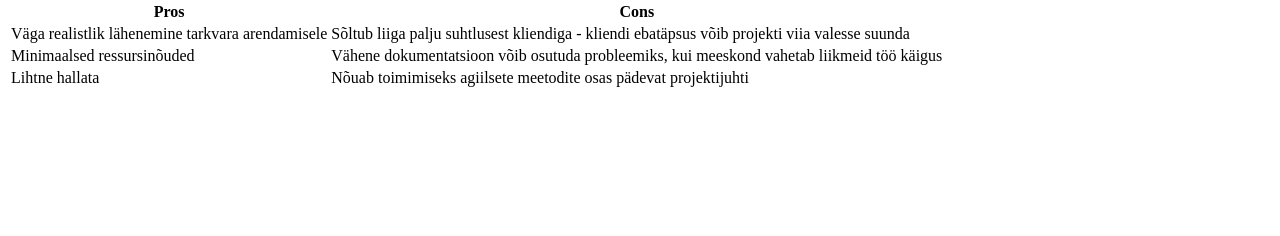
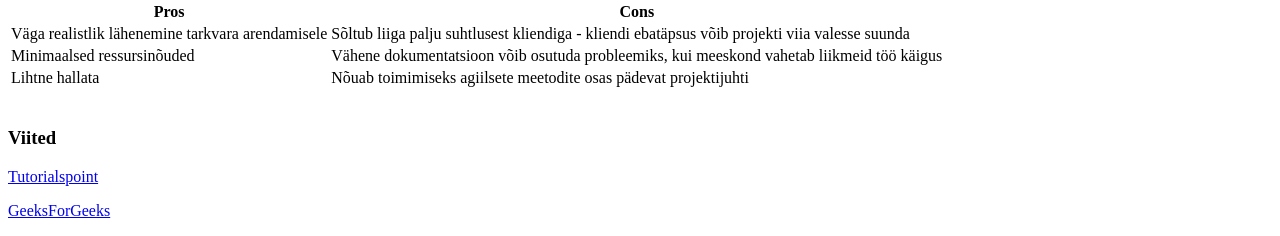
Before and after one commit to SwagMuffin88/TaapTARge24, a plain HTML site: page elutsükkel/agile.html in a window 1280 px wide. Shown: the part 691-927 px from the top of the page. Before the commit the page ends 800 px from the top, so only its background shows below. Drawn offline with Linux system fonts and the light colour scheme.

Commit message:
lisasin agile viited

```diff
--- a/elutsükkel/agile.html
+++ b/elutsükkel/agile.html
@@ -67,6 +67,16 @@
                 </tr>
             </table>
         </div>
+        <br>
+        <div>
+            <h3>Viited</h3>
+            <p>
+                <a href="https://www.tutorialspoint.com/sdlc/sdlc_agile_model.htm">Tutorialspoint</a>
+            </p>
+            <p>
+                <a href="https://www.geeksforgeeks.org/what-is-agile-methodology/">GeeksForGeeks</a>
+            </p>
+        </div>
     </div>
 </body>
 </html>
```
